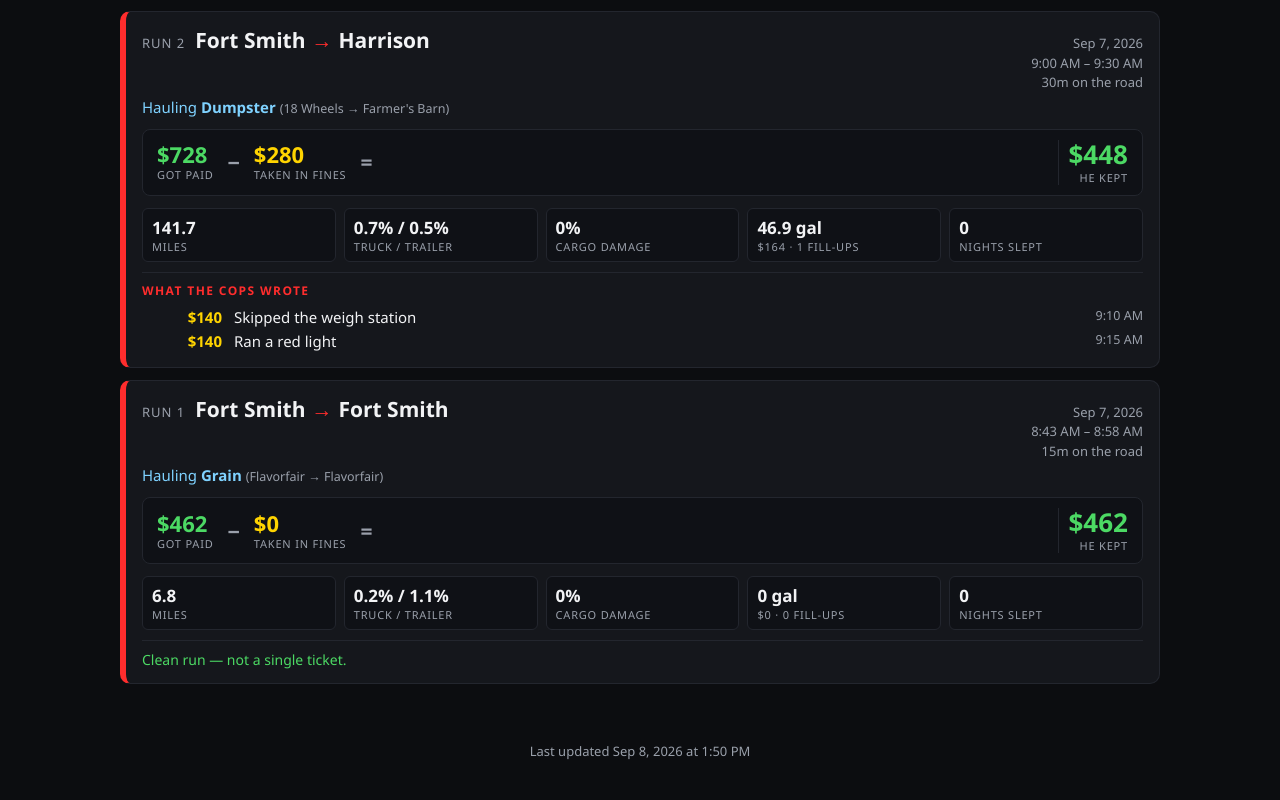
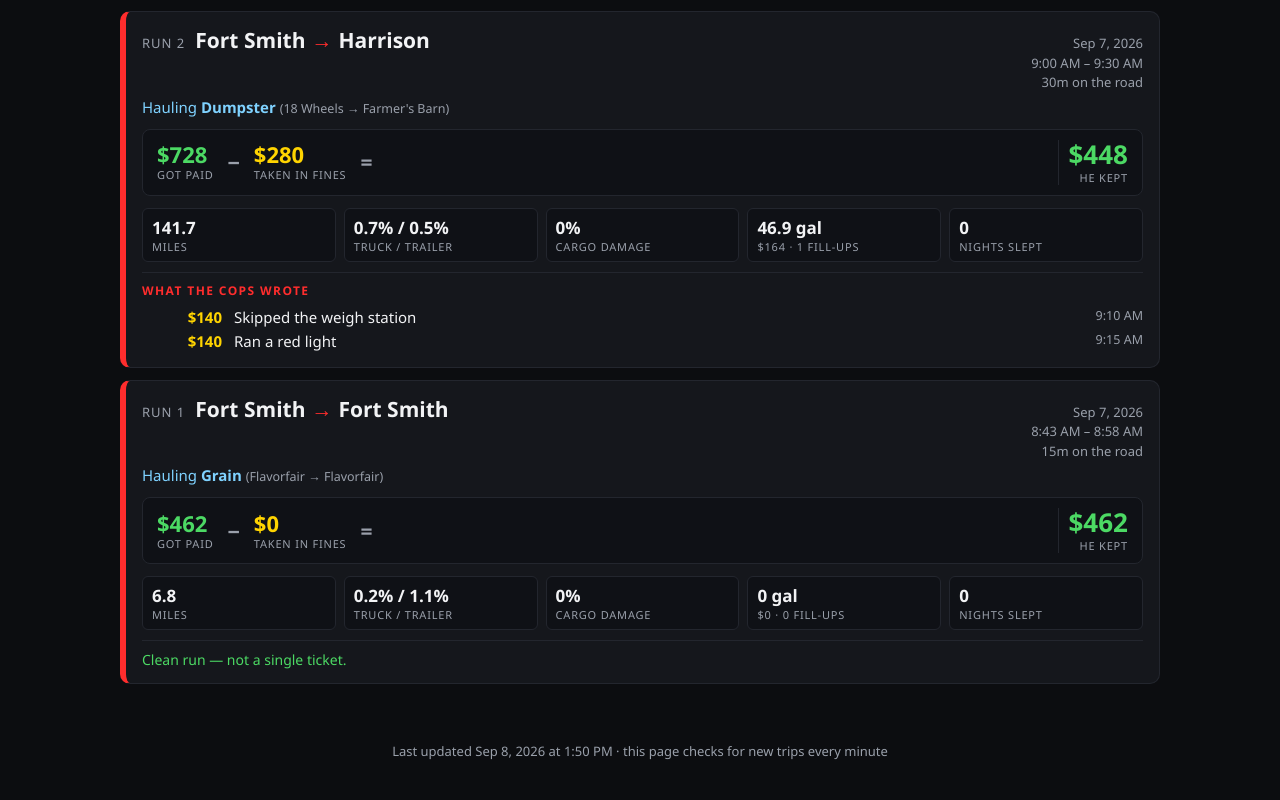
Before and after one commit to twitchtvkennysignguy9009/ats-logbook, a plain HTML site: page index.html in a window 1280 px wide. Shown: the part 2304-3104 px from the top of the page. Drawn offline with Linux system fonts and the light colour scheme.

Commit message:
Log update - 8 trips

```diff
--- a/data/runs.json
+++ b/data/runs.json
@@ -1,5 +1,5 @@
 {
- "updated": "2026-09-08 13:50:33",
+ "updated": "2026-09-08 13:50:58",
  "trips": [
   {
    "id": "2026-09-07 08:43:35#1",
--- a/index.html
+++ b/index.html
@@ -233,18 +233,32 @@ function render() {
 
 document.getElementById('q').addEventListener('input', render);
 
-fetch('data/runs.json?t=' + Date.now())
+var STAMP = null;
+
+function load(first) {
+  return fetch('data/runs.json?t=' + Date.now())
     .then(function (r) { return r.json(); })
     .then(function (d) {
+      if (d.updated === STAMP && !first) return;      // nothing new since the last look
+      STAMP = d.updated;
       TRIPS = (d.trips || []).filter(function (x) { return x.number; });
       totals();
       render();
       var u = parseStamp(d.updated);
-    document.getElementById('foot').textContent = u ? 'Last updated ' + day(u) + ' at ' + clock(u) : '';
+      document.getElementById('foot').textContent = u
+        ? 'Last updated ' + day(u) + ' at ' + clock(u) + ' · this page checks for new trips every minute'
+        : '';
     })
     .catch(function () {
-    document.getElementById('list').innerHTML = '<div class="empty">Could not load the logbook data.</div>';
+      if (first) {
+        document.getElementById('list').innerHTML =
+          '<div class="empty">Could not load the logbook data.</div>';
+      }
     });
+}
+
+load(true);
+setInterval(load, 60000);   // an open tab picks up new trips on its own
 </script>
 </body>
 </html>
```
Lines whose indentation alone changed are shown as unchanged.
